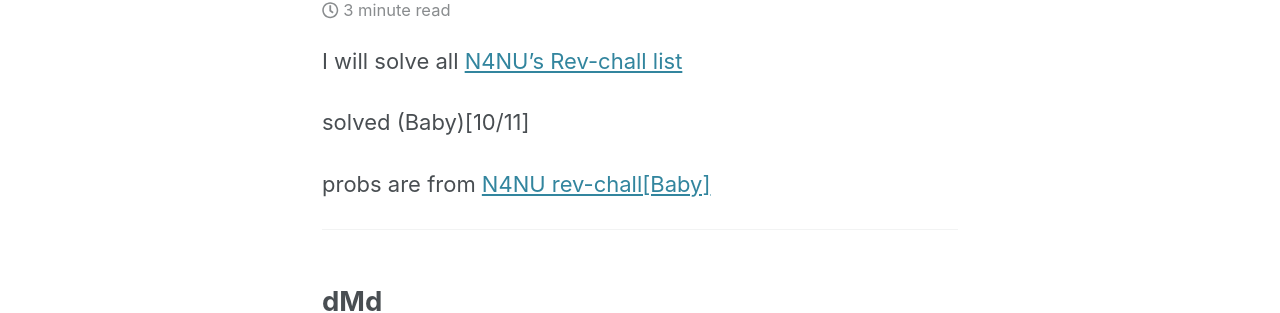
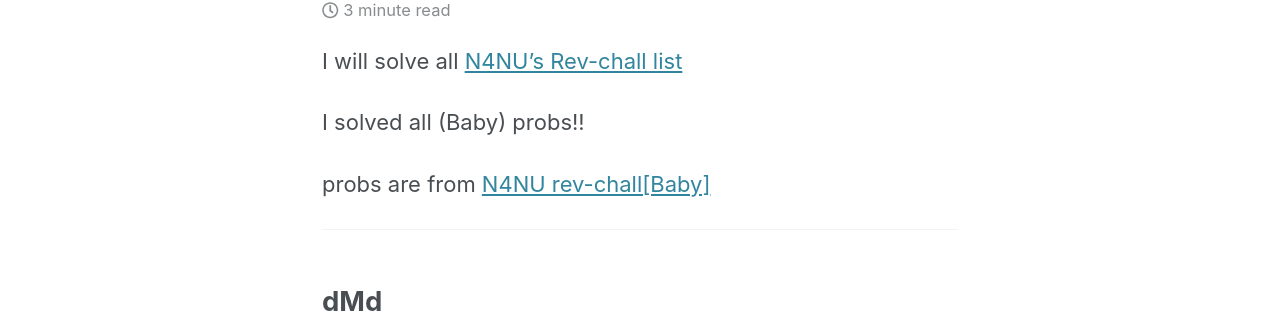
Before and after one commit to slyfizz3/slyfizz3.github.io, a Jekyll site: the page built from _posts/2019-06-26-Rev chall[Baby].md, in a window 1280 px wide and 900 px high. Shown: the part 156-469 px from the top of the window. Built offline with Jekyll 4.4.1, drawn with Linux system fonts in a browser that asks for light colours; cached includes are drawn as plain includes; nearby versions of some CDN libraries.

Commit message:
Update 2019-06-26-Rev chall[Baby].md

```diff
--- a/_posts/2019-06-26-Rev chall[Baby].md
+++ b/_posts/2019-06-26-Rev chall[Baby].md
@@ -6,7 +6,7 @@ tags: Baby MIPS ARM
 ---
 I will solve all [N4NU's Rev-chall list](https://pastebin.com/q7LGi8w5)
 
-solved (Baby)[10/11]
+I solved all (Baby) probs!!
 
 probs are from
 [N4NU rev-chall[Baby]](https://github.com/N4NU/Reversing-Challenges-List/tree/master/Baby)
```
